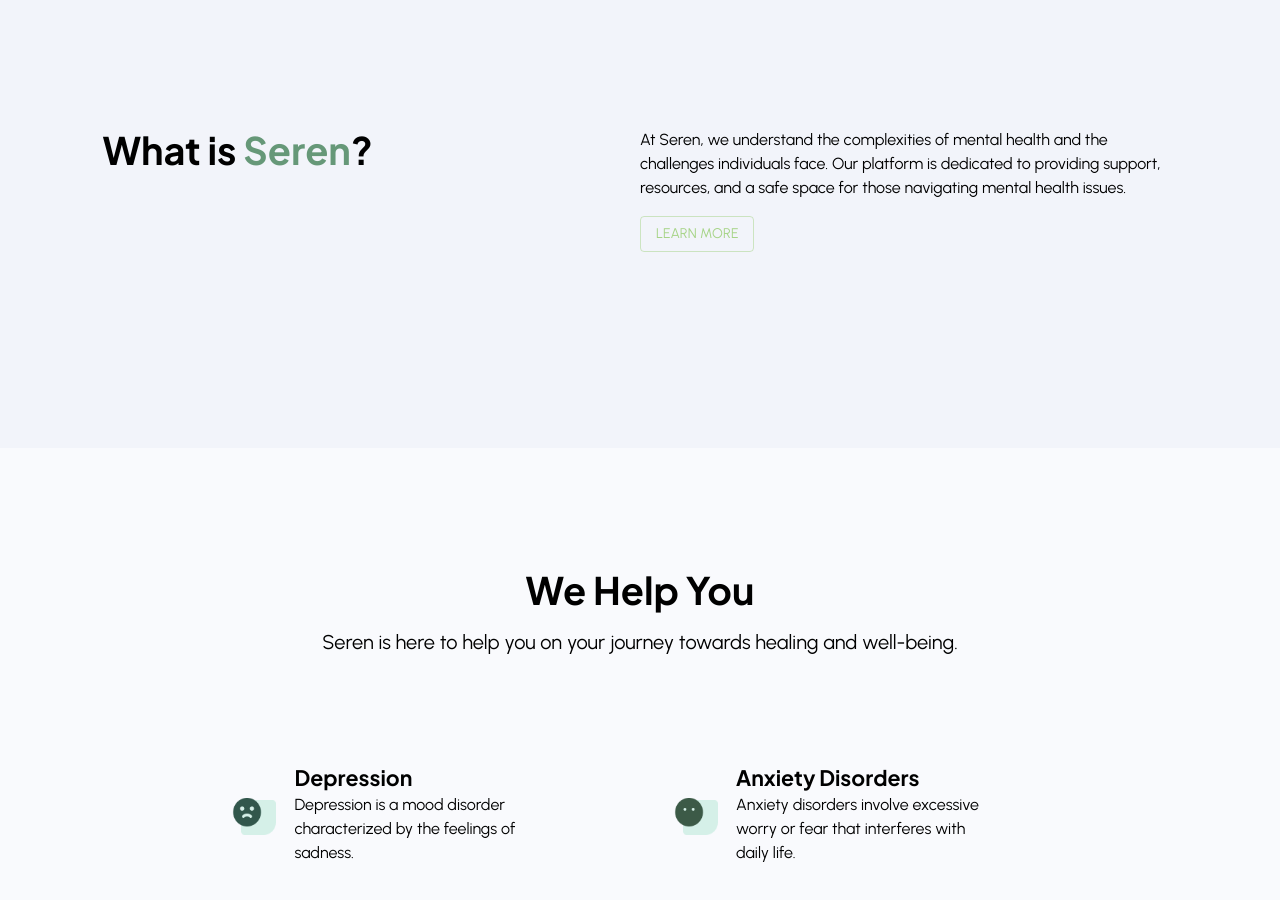
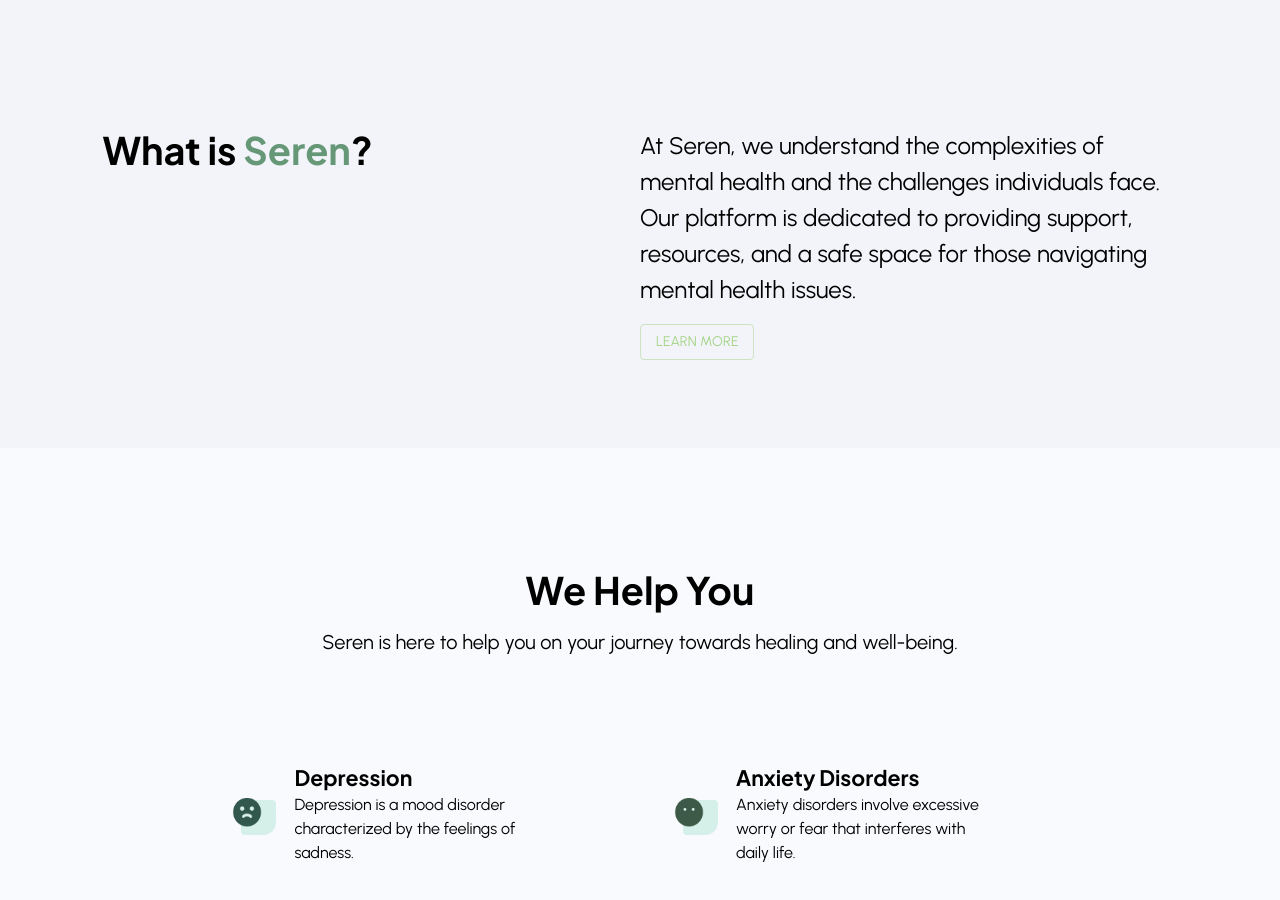
Before and after one commit to febriaaan22/milestone2, a Next.js app: page / in a window 1280 px wide. Shown: the part 860-1760 px from the top of the page. Built offline with nearby package versions, Linux system fonts and the light colour scheme.

Commit message:
SS-5 ref: modify font size home page

```diff
--- a/src/components/Home/HeroSection/HeroSection.module.scss
+++ b/src/components/Home/HeroSection/HeroSection.module.scss
@@ -23,7 +23,7 @@
 }
 
 .subtitle {
-    font-size: 1.2rem;
+    font-size: 1.5rem;
 }
 
 .imageContainer {
--- a/src/components/Home/HeroSection/WhatIsSeren/index.tsx
+++ b/src/components/Home/HeroSection/WhatIsSeren/index.tsx
@@ -19,7 +19,7 @@ const WhatIsSeren: React.FC = () => {
         </Typography>
       </Box>
       <Box className={styles.rightItem}>
-        <Typography variant="body1" sx={{ mb: 2 }}>
+        <Typography sx={{ fontSize: "1.5rem", mb: 2 }} variant="body1">
           At Seren, we understand the complexities of mental health and the
           challenges individuals face. Our platform is dedicated to providing
           support, resources, and a safe space for those navigating mental
```
